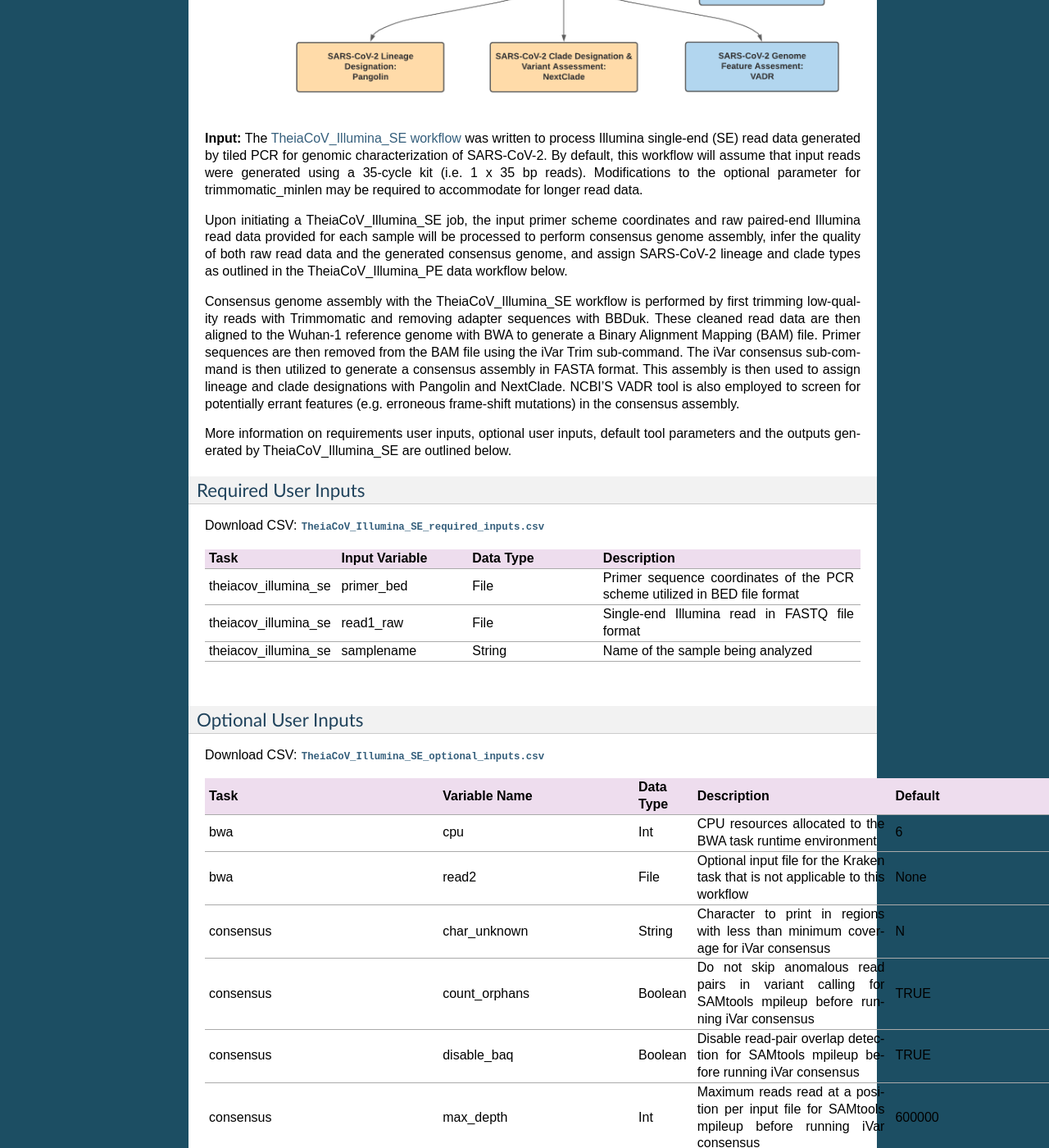
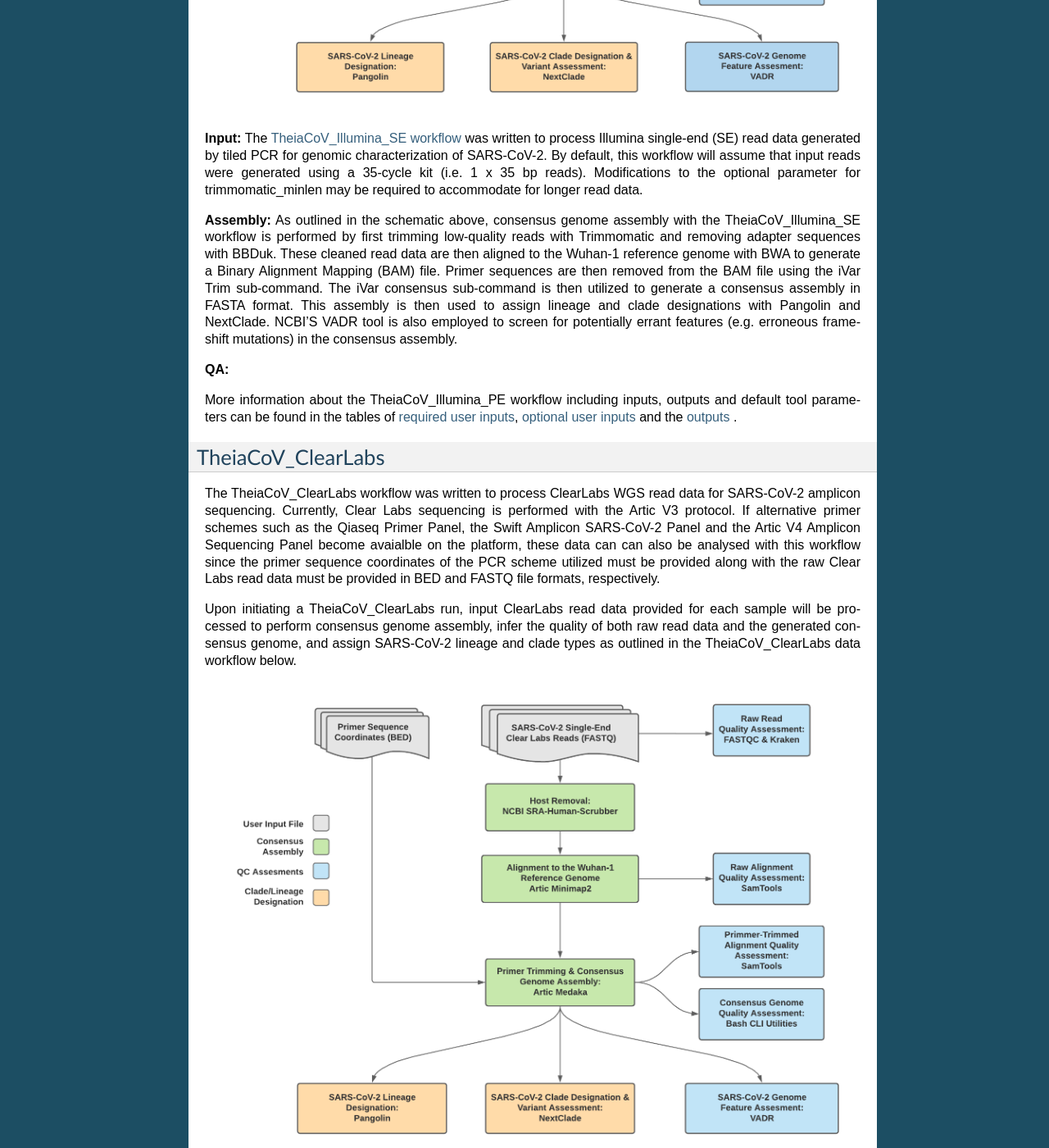
Before and after one commit to theiagen/public_health_viral_genomics, a Sphinx documentation site: the page built from docs/source/theiacov_characterization_workflows.rst, in a window 1280 px wide and 1400 px high, scrolled down 2867 px. Shown: the whole window at 82% size. Built offline with Sphinx 7.4.7, drawn with Linux system fonts in a browser that asks for light colours; some of the changed text lies outside the part shown.

Commit message:
Started amending section on SE wf

```diff
--- a/docs/source/theiacov_characterization_workflows.rst
+++ b/docs/source/theiacov_characterization_workflows.rst
@@ -62,46 +62,12 @@ TheiaCoV_Illumina_SE
 
 **Input:** The `TheiaCoV_Illumina_SE workflow <https://github.com/theiagen/public_health_viral_genomics/blob/main/workflows/wf_theiacov_illumina_se.wdl>`_ was written to process Illumina single-end (SE) read data generated by tiled PCR for genomic characterization of SARS-CoV-2. By default, this workflow will assume that input reads were generated using a 35-cycle kit (i.e. 1 x 35 bp reads). Modifications to the optional parameter for trimmomatic_minlen may be required to accommodate for longer read data.
 
-Upon initiating a TheiaCoV_Illumina_SE job, the input primer scheme coordinates and raw paired-end Illumina read data provided for each sample will be processed to perform consensus genome assembly, infer the quality of both raw read data and the generated consensus genome, and assign SARS-CoV-2 lineage and clade types as outlined in the TheiaCoV_Illumina_PE data workflow below.
+**Assembly:** As outlined in the schematic above, consensus genome assembly with the TheiaCoV_Illumina_SE workflow is performed by first trimming low-quality reads with Trimmomatic and removing adapter sequences with BBDuk.  These cleaned read data are then aligned to the Wuhan-1 reference genome with BWA to generate a Binary Alignment Mapping (BAM) file. Primer sequences are then removed from the BAM file using the iVar Trim sub-command. The iVar consensus sub-command is then  utilized to generate a consensus assembly in FASTA format. This assembly is then used to assign lineage and clade designations with Pangolin and NextClade. NCBI’S VADR tool is also employed to screen for potentially errant features (e.g. erroneous frame-shift mutations) in the consensus assembly.
 
+**QA:**
 
-Consensus genome assembly with the TheiaCoV_Illumina_SE workflow is performed by first trimming low-quality reads with Trimmomatic and removing adapter sequences with BBDuk.  These cleaned read data are then aligned to the Wuhan-1 reference genome with BWA to generate a Binary Alignment Mapping (BAM) file. Primer sequences are then removed from the BAM file using the iVar Trim sub-command. The iVar consensus sub-command is then  utilized to generate a consensus assembly in FASTA format. This assembly is then used to assign lineage and clade designations with Pangolin and NextClade. NCBI’S VADR tool is also employed to screen for potentially errant features (e.g. erroneous frame-shift mutations) in the consensus assembly.
+More information about the TheiaCoV_Illumina_PE workflow including inputs, outputs and default tool parameters can be found in the tables of `required user inputs <https://github.com/theiagen/public_health_viral_genomics/blob/main/docs/source/tables/theiacov_workflows/theiacov_illumina_se_required_inputs.csv>`_, `optional user inputs <https://github.com/theiagen/public_health_viral_genomics/blob/main/docs/source/tables/theiacov_workflows/theiacov_illumina_se_optional_inputs.csv>`_ and the `outputs <https://github.com/theiagen/public_health_viral_genomics/blob/main/docs/source/tables/theiacov_workflows/theiacov_illumina_se_outputs.csv>`_ .
 
-More information on requirements user inputs, optional user inputs, default tool parameters and the outputs generated by TheiaCoV_Illumina_SE are outlined below.
-
-Required User Inputs
-********************
-Download CSV: :download:`TheiaCoV_Illumina_SE_required_inputs.csv <tables/theiacov_workflows/theiacov_illumina_se_required_inputs.csv>`
-
-.. csv-table::
-   :file: tables/theiacov_workflows/theiacov_illumina_se_required_inputs.csv
-   :widths: 20, 20, 20, 40
-   :header-rows: 1
-
-|
-
-Optional User Inputs
-********************
-
-Download CSV: :download:`TheiaCoV_Illumina_SE_optional_inputs.csv <tables/theiacov_workflows/theiacov_illumina_se_optional_inputs.csv>`
-
-.. csv-table::
-  :file: tables/theiacov_workflows/theiacov_illumina_se_optional_inputs.csv
-  :widths: 10, 10, 10, 10, 20
-  :header-rows: 1
-
-|
-
-Outputs
-********************
-Download CSV: :download:`TheiaCoV_Illumina_SE_default_outputs.csv <tables/theiacov_workflows/theiacov_illumina_se_outputs.csv>`
-
-.. csv-table::
-   :file: tables/theiacov_workflows/theiacov_illumina_se_outputs.csv
-   :widths: 20, 20, 60
-   :header-rows: 1
-
-|
 
 TheiaCoV_ClearLabs
 =================
```
Also changed, not shown: other parts of docs/source/theiacov_characterization_workflows.rst (+1 -1 lines).
